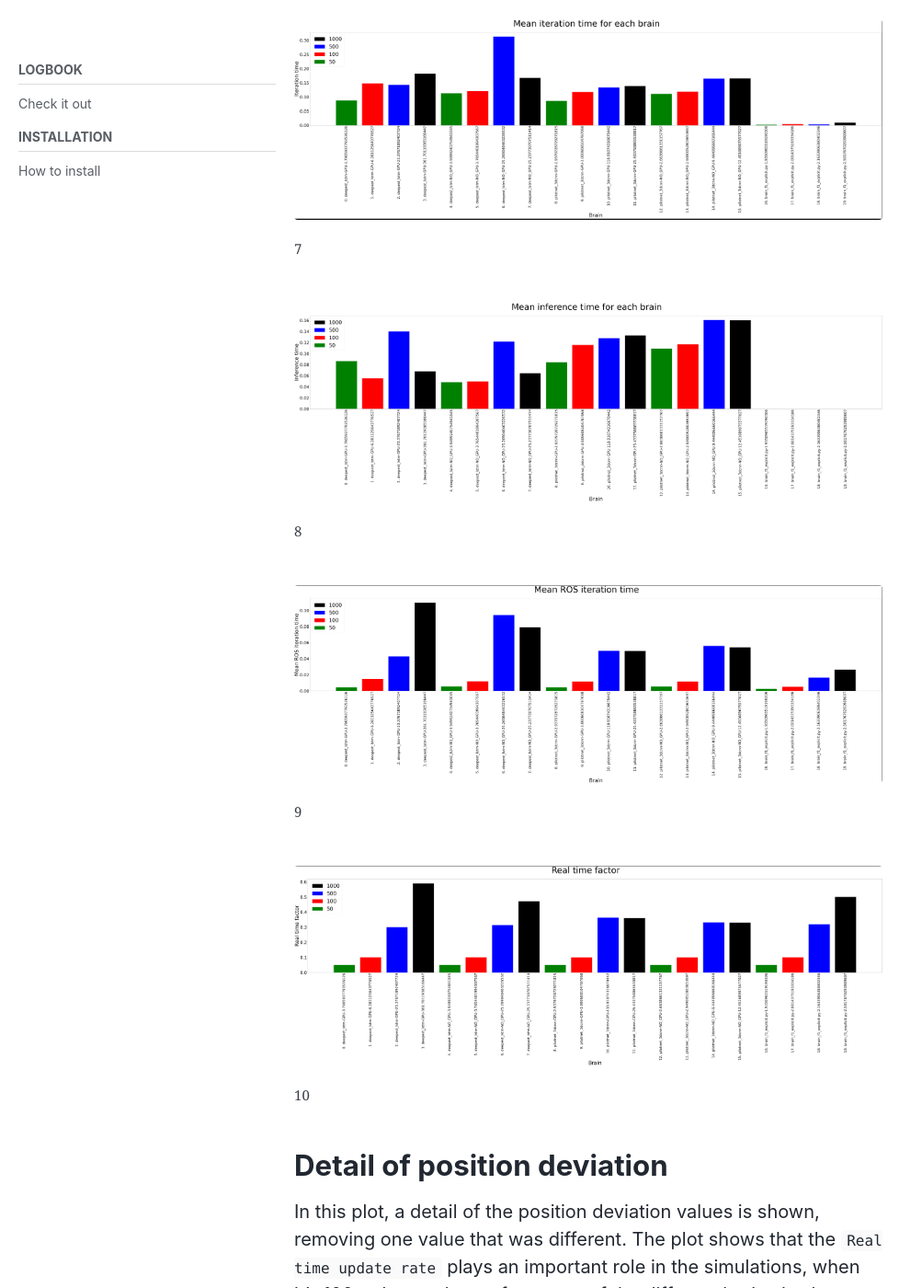
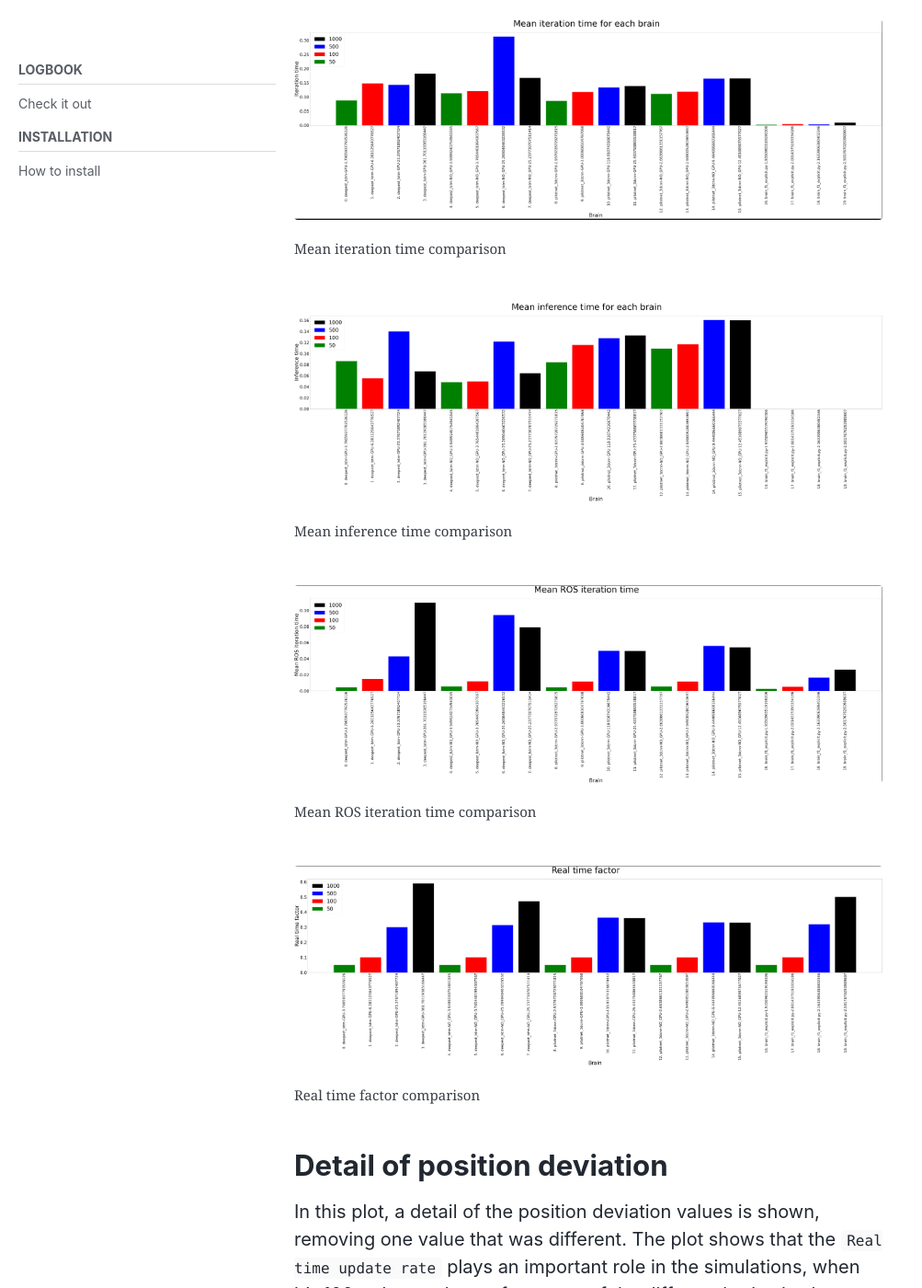
Before and after one commit to RoboticsLabURJC/2019-phd-sergio-paniego, a Jekyll site: the page built from docs/_posts/2022-01-18-real-time-factor-comparison.md, in a window 1280 px wide and 1400 px high, scrolled down 3476 px. Shown: the whole window at 92% size, without its empty margins (0-1003 px from the left). Built offline with Jekyll 4.4.1, drawn with Linux system fonts in a browser that asks for light colours; cached includes are drawn as plain includes; nearby versions of some CDN libraries; some of the changed text lies outside the part shown.

Commit message:
Updated captions

```diff
--- a/docs/_posts/2022-01-18-real-time-factor-comparison.md
+++ b/docs/_posts/2022-01-18-real-time-factor-comparison.md
@@ -94,25 +94,25 @@ of the brain per second, enough for this control task.
 
 
 
-{% include gallery id="gallery" caption="1" %}
+{% include gallery id="gallery" caption="Completed distance comparison" %}
 
-{% include gallery id="gallery1" caption="2" %}
+{% include gallery id="gallery1" caption="Completed percentage comparison" %}
 
-{% include gallery id="gallery2" caption="3" %}
+{% include gallery id="gallery2" caption="Position deviation comparison" %}
 
-{% include gallery id="gallery3" caption="4" %}
+{% include gallery id="gallery3" caption="Laps seconds comparison" %}
 
-{% include gallery id="gallery4" caption="5" %}
+{% include gallery id="gallery4" caption="Average speed comparison" %}
 
-{% include gallery id="gallery5" caption="6" %}
+{% include gallery id="gallery5" caption="Frame rate comparison" %}
 
-{% include gallery id="gallery6" caption="7" %}
+{% include gallery id="gallery6" caption="Mean iteration time comparison" %}
 
-{% include gallery id="gallery7" caption="8" %}
+{% include gallery id="gallery7" caption="Mean inference time comparison" %}
 
-{% include gallery id="gallery8" caption="9" %}
+{% include gallery id="gallery8" caption="Mean ROS iteration time comparison" %}
 
-{% include gallery id="gallery9" caption="10" %}
+{% include gallery id="gallery9" caption="Real time factor comparison" %}
 
 # Detail of position deviation
 
@@ -120,4 +120,4 @@ In this plot, a detail of the position deviation values is shown, removing one v
 The plot shows that the `Real time update rate` plays an important role in the simulations, when it's 100 or lower, the
 performance of the different brains is close to the same.
 
-{% include gallery id="gallery10" caption="11" %}
+{% include gallery id="gallery10" caption="Position deviation detailed comparison" %}
```
